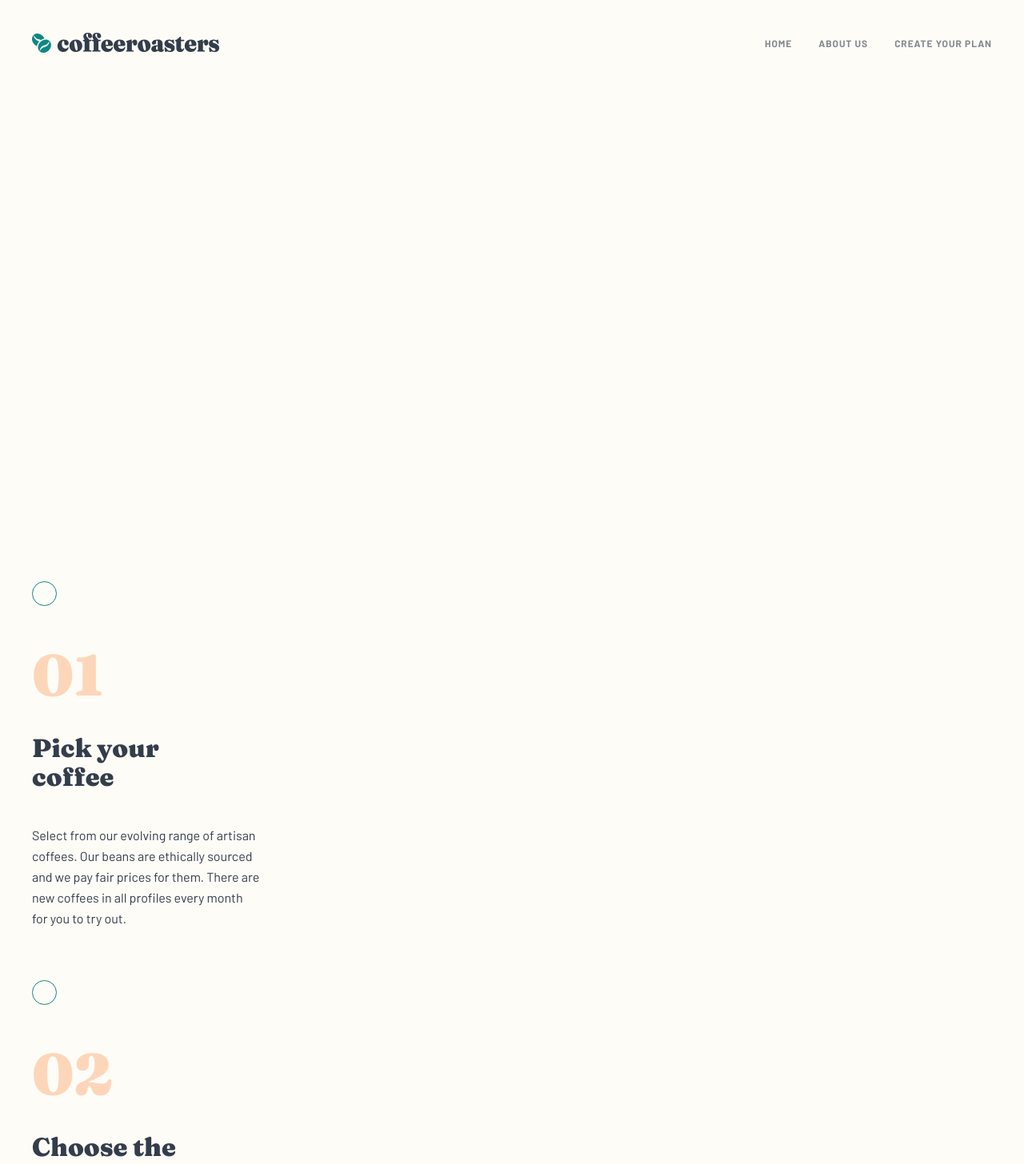
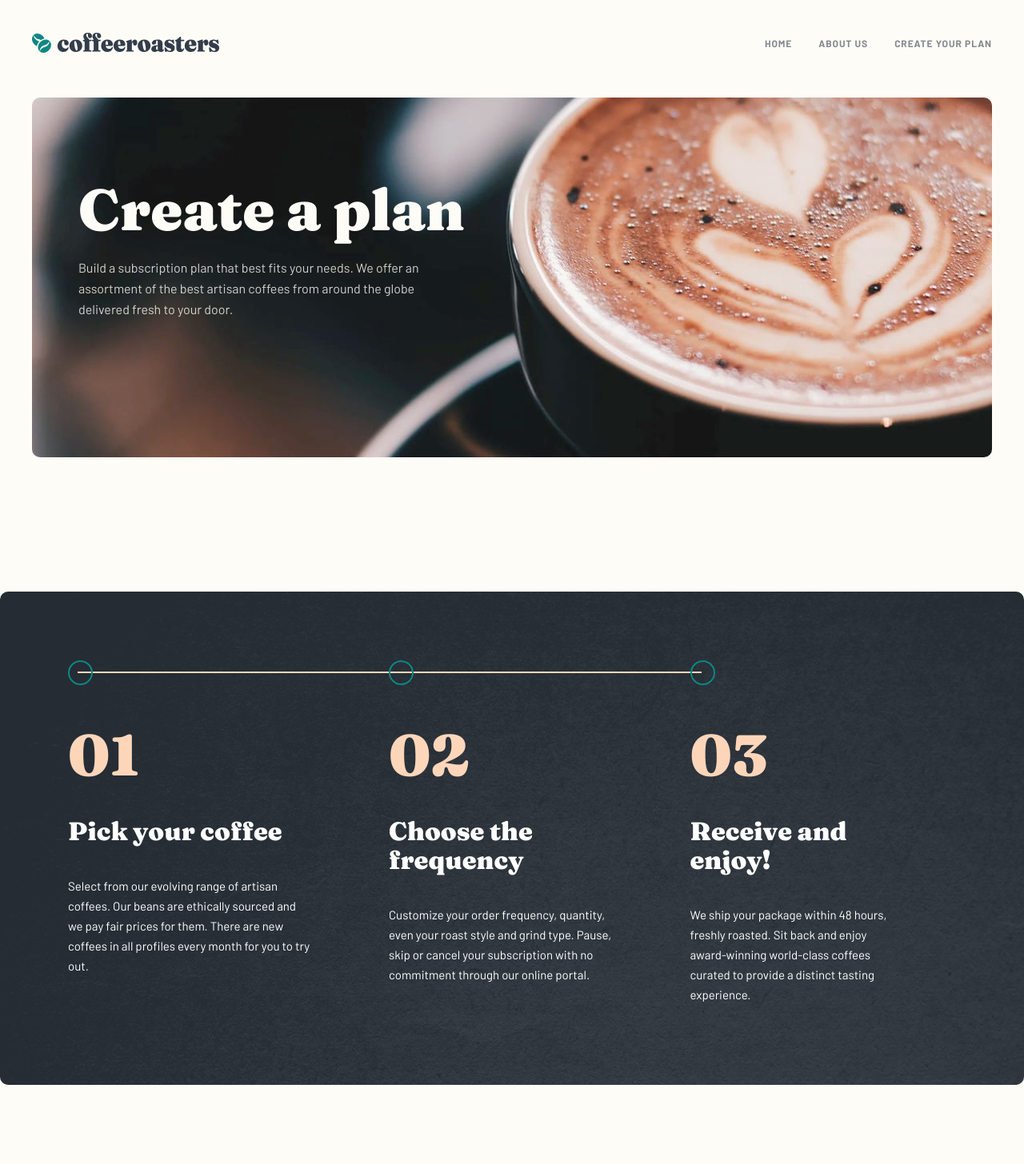
Before and after one commit to Alexandre-st/CoffeeRoasters, a React (Create React App) app: page /plan in a window 1280 px wide. Shown: the top 1456 px of the page at 80% size. Built offline with nearby package versions, Linux system fonts and the light colour scheme.

Commit message:
Try to do something with the step in plan page but need to cheat a lil bit to continue, maybe fix later

```diff
--- /dev/null
+++ b/src/components/StepPlan.js
@@ -0,0 +1,37 @@
+import { v4 as uuidv4 } from 'uuid';
+
+const StepPlan = () => {
+
+  const steps = [
+    {
+      number: '01',
+      title: 'Pick your coffee',
+      text: 'Select from our evolving range of artisan coffees. Our beans are ethically sourced and we pay fair prices for them. There are new coffees in all profiles every month for you to try out.'
+    },
+    {
+      number: '02',
+      title: 'Choose the frequency',
+      text: 'Customize your order frequency, quantity, even your roast style and grind type. Pause, skip or cancel your subscription with no commitment through our online portal.'
+    },
+    {
+      number: '03',
+      title: 'Receive and enjoy!',
+      text: 'We ship your package within 48 hours, freshly roasted. Sit back and enjoy award-winning world-class coffees curated to provide a distinct tasting experience.'
+    }
+  ];
+
+  return (
+    steps.map(step => {
+      return (
+        <div className="step-plan-content" key={uuidv4()}>
+          <span className="step-plan-dot"></span>
+          <h5 className="step-content-number">{step.number}</h5>
+          <h3 className="step-plan-content-title">{step.title}</h3>
+          <p className="step-plan-content-txt">{step.text}</p>
+        </div>
+      )
+    })
+  );
+};
+
+export default StepPlan;
--- a/src/pages/Home.js
+++ b/src/pages/Home.js
@@ -3,7 +3,7 @@ import Coffee from "../components/Coffee";
 import Feature from "../components/Feature";
 import Step from "../components/Step";
 
-const Home = () => {
+const Home = ({props }) => {
 
   return (
     <main className="main">
--- a/src/pages/Plan.js
+++ b/src/pages/Plan.js
@@ -1,23 +1,32 @@
 import Composition from "../components/Composition";
-import Step from "../components/Step";
+import StepPlan from "../components/StepPlan";
 
 const Plan = () => {
   return (
-    <main className="main">
-      <section className="hero-content">
+    <main>
+      <div className="main">
+        <section className="plan">
+          <div className="hero-content">
             <h1 className="hero-content-title">Create a plan</h1>
             <p className="hero-content-text">
             Build a subscription plan that best fits your needs. We offer an assortment of the best artisan coffees from around the globe delivered fresh to your door.
             </p>
+          </div>
+        </section>
+      </div>
+
+      <section className="step-plan">
+        <div className="step-plan-process"></div>
+        <div className="step-plan-container">
+          <StepPlan/>
+        </div>
       </section>
 
-    <section className="step">
-      <Step />
-    </section>
-
+      <div className="main">
         <Composition />
           <div className="dropdown">
 
+          </div>
       </div>
     </main>
   );
--- a/src/styles/components/_step.scss
+++ b/src/styles/components/_step.scss
@@ -2,6 +2,8 @@
 @use "../variables/mixins" as *;
 @use "../abstract/colors" as *;
 
+// The content are the same for the both pages but one nedd background
+// This part is for the homepage
 .step-content {
   color: $dark-grey;
 
--- a/src/styles/pages/_home.scss
+++ b/src/styles/pages/_home.scss
@@ -195,7 +195,7 @@
     @include mq(tablet) {
       width: 31px;
       height: 31px;
-      border: 1px solid $dark-cyan;
+      border: 2px solid $dark-cyan;
       border-radius: 50%;
       background-color: $light-cream;
       margin-top: -1.55rem;
--- a/src/styles/pages/_index.scss
+++ b/src/styles/pages/_index.scss
@@ -1,2 +1,3 @@
 @forward "./home";
 @forward "./about";
+@forward "./plan";
--- /dev/null
+++ b/src/styles/pages/_plan.scss
@@ -0,0 +1,127 @@
+// To use breakpoints and the diferents colors
+@use "../variables/mixins" as *;
+@use "../abstract/colors" as *;
+
+.plan {
+  background-image: url(../../assets/plan/mobile/image-hero-blackcup.jpg);
+  background-size: cover;
+  background-repeat: no-repeat;
+  border-radius: 1rem;
+  height: 40rem;
+  margin-bottom: 12rem;
+
+  @include mq(tablet) {
+    background-image: url(../../assets/plan/tablet/image-hero-blackcup.jpg);
+    margin-bottom: 14.4rem;
+  }
+
+  @include mq(laptop) {
+    background-image: url(../../assets/plan/desktop/image-hero-blackcup.jpg);
+    height: 45rem;
+    max-width: 128rem;
+    margin: auto;
+    margin-bottom: 16.8rem;
+  }
+}
+
+.step-plan {
+  background-image: url(../../assets/plan/mobile/bg-steps.png);
+  background-size: cover;
+  background-repeat: no-repeat;
+  // opacity: 0.15;
+  border-radius: 1rem;
+  padding: 8rem 4rem;
+  margin-bottom: 12rem;
+
+  @include mq(tablet) {
+    background-image: url(../../assets/plan/tablet/bg-steps.png);
+    padding: 9.7rem 4rem 7rem 4rem;
+    margin-bottom: 14.4rem;
+  }
+
+  @include mq(laptop) {
+    background-image: url(../../assets/plan/desktop/bg-steps.png);
+    max-width: 128rem;
+    margin: auto;
+    padding: 10rem 15rem 10rem 8.5rem;
+    margin-bottom: 16.8rem;
+  }
+
+  &-container {
+    text-align: center;
+    display: flex;
+    flex-direction: column;
+    gap: 5.6rem;
+
+    @include mq(tablet) {
+      flex-direction: row;
+      text-align: left;
+      gap: 1.2rem;
+    }
+
+    @include mq(laptop) {
+      gap: 9.5rem;
+    }
+  }
+
+  &-content {
+    color: #fff;
+
+    &-title {
+      font-size: 2.3rem;
+      line-height: 3.2rem;
+      margin: 2.4rem 0;
+
+      @include mq(tablet) {
+        font-size: 2.8rem;
+        margin: 4.2rem 0 3.8rem 0;
+      }
+
+      @include mq(laptop) {
+        font-size: 3.2rem;
+        line-height: 3.6rem;
+      }
+    }
+
+    &-txt {
+      font-size: 1.5rem;
+      line-height: 2.5rem;
+    }
+
+    @include mq(laptop) {
+      font-size: 1.6rem;
+      list-height: 2.6rem;
+    }
+  }
+
+  &-process {
+    @include mq(tablet) {
+      width: 70%;
+      max-width: 70rem;
+      border: 1px solid $pale-orange;
+      position: relative;
+      left: 1.2rem;
+    }
+
+    @include mq(laptop) {
+      width: 75%;
+      max-width: 78rem;
+    }
+  }
+
+  &-dot {
+    display: none;
+
+    @include mq(tablet) {
+      width: 31px;
+      height: 31px;
+      border: 2px solid $dark-cyan;
+      border-radius: 50%;
+      background-color: transparent;
+      margin-top: -1.55rem;
+      display: inline-block;
+      margin-bottom: 4.8rem;
+      position: relative;
+    }
+  }
+}
```
Also changed, not shown: src/components/DropDown.js (added, +7 -0 lines). Lines whose indentation alone changed are shown as unchanged.
